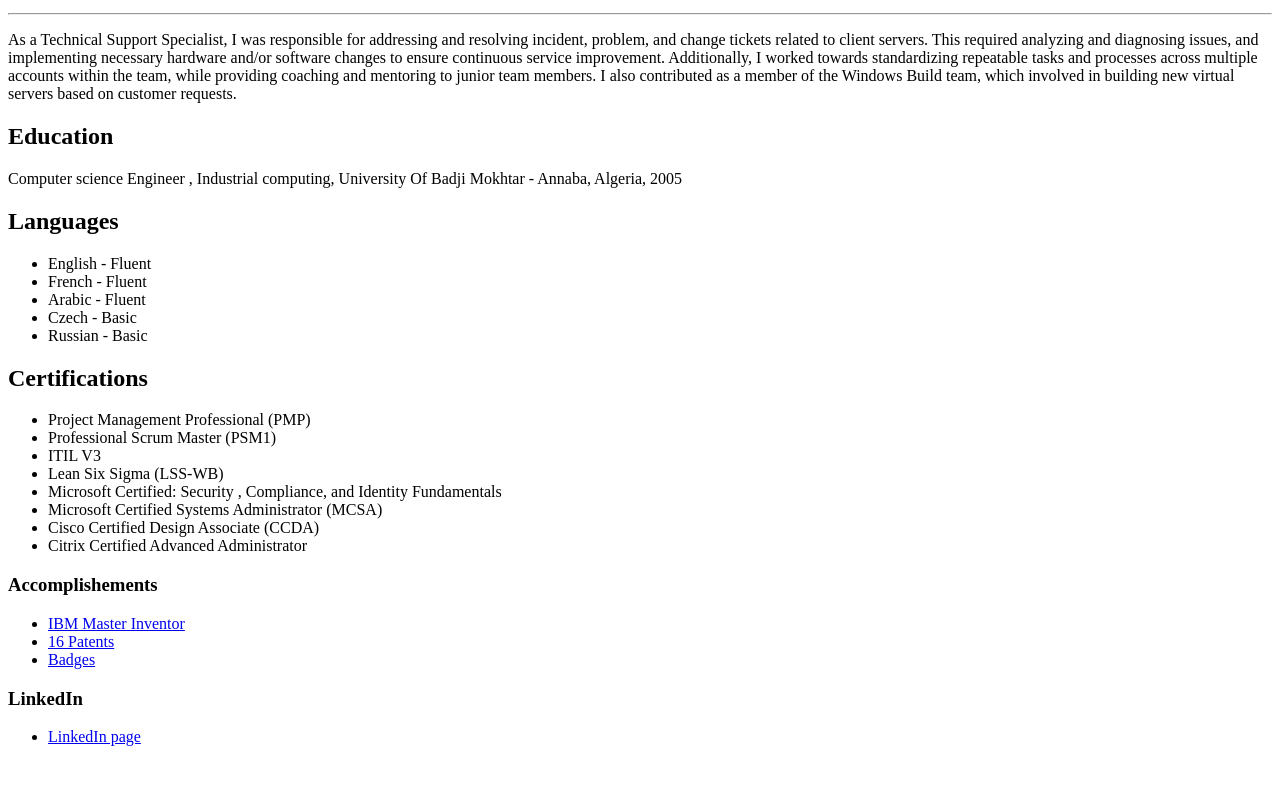
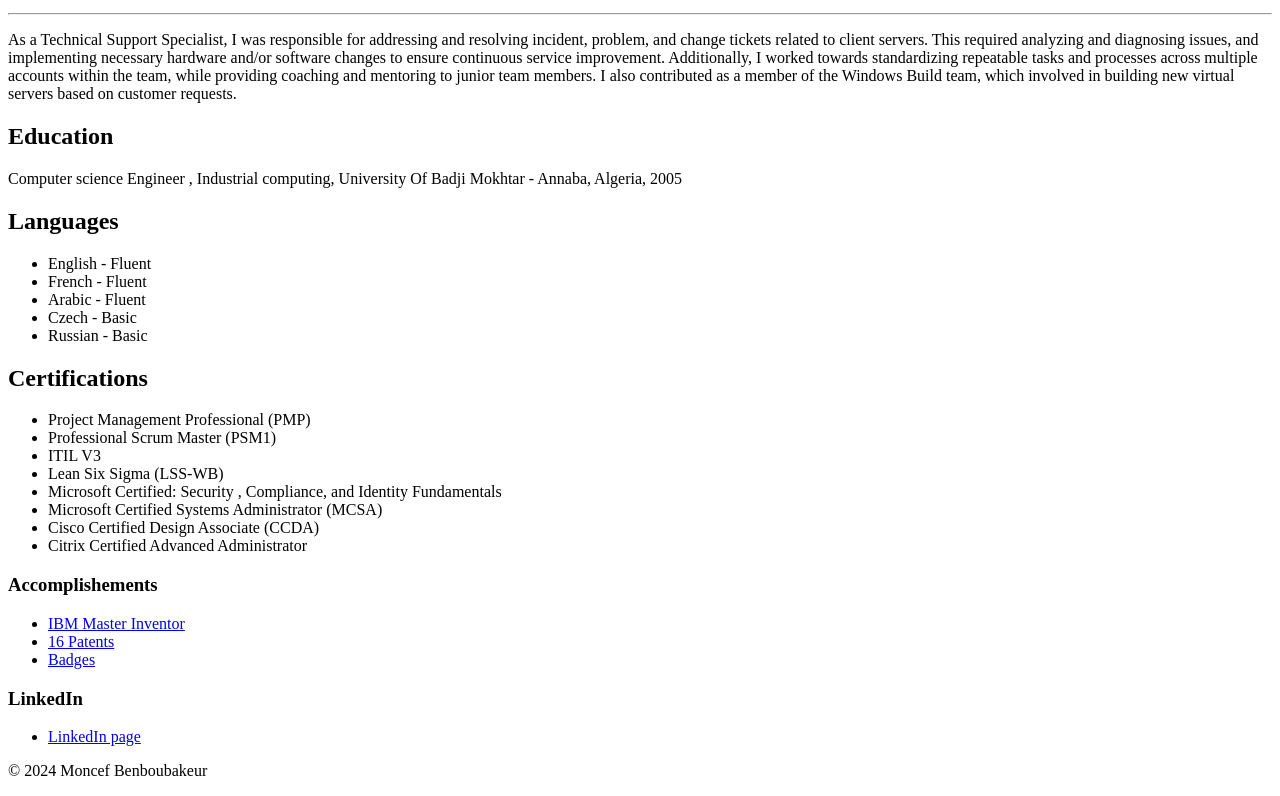
Before and after one commit to moncefbenboubakeur/Moncef-s-CV, a plain HTML site: page index.html in a window 1280 px wide. Shown: the part 2013-2809 px from the top of the page. Before the commit the page ends 2775 px from the top, so only its background shows below. Drawn offline with Linux system fonts and the light colour scheme.

Commit message:
Add files via upload

```diff
--- a/index.html
+++ b/index.html
@@ -180,7 +180,9 @@
         <li><a href="https://www.linkedin.com/in/moncef-benboubakeur-
     0b715391/">LinkedIn page</a></li>
     </ul>
-
+    <footer>
+        <p>© 2024 Moncef Benboubakeur</p>
+    </footer>
 
 
 </body>
```
